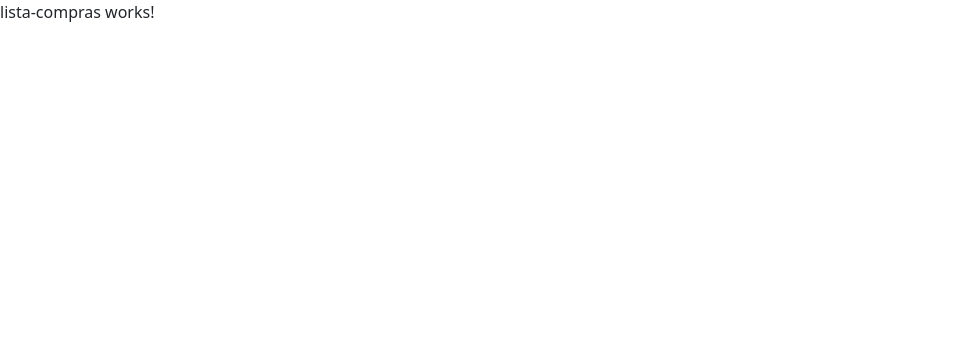
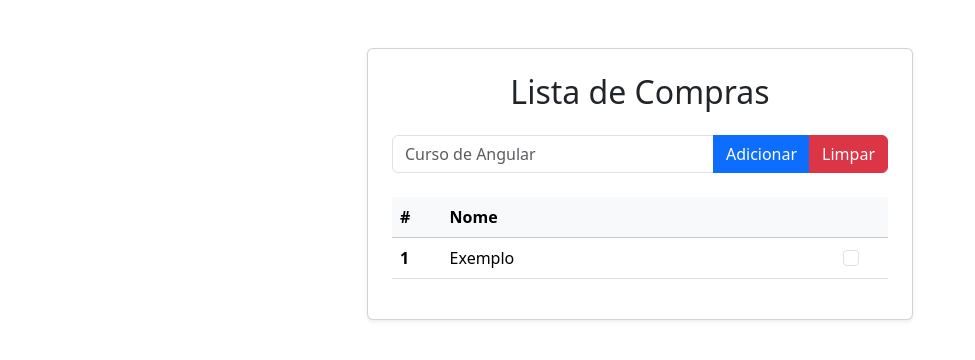
Before and after one commit to josecampelo/lista-compras-angular, an Angular app: page / in a window 1280 px wide. Shown: the top 360 px of the page, without its empty margins (0-975 px from the left). Built offline with nearby package versions, Linux system fonts and the light colour scheme.

Commit message:
style: criação da interface da lista de compras com bootstrap

```diff
--- a/src/app/lista-compras/lista-compras.component.html
+++ b/src/app/lista-compras/lista-compras.component.html
@@ -1 +1,39 @@
-<p>lista-compras works!</p>
+<div class="container mt-5">
+    <div class="row justify-content-center">
+        <div class="col-md-8 col-lg-6">
+            <div class="card shadow-sm">
+                <div class="card-body p-4">
+                    <h2 class="card-title text-center mb-4">Lista de Compras</h2>
+
+                    <form class="mb-4">
+                        <div class="input-group">
+                            <input class="form-control" type="text" placeholder="Curso de Angular">
+
+                            <button class="btn btn-primary" type="submit">Adicionar</button>
+                            <button class="btn btn-danger" type="button">Limpar</button>
+                        </div>
+                    </form>
+
+                    <table class="table table-hover align-middle">
+                        <thead class="table-light">
+                            <tr>
+                                <th scope="col" style="width: 10%">#</th>
+                                <th scope="col">Nome</th>
+                                <th scope="col" class="text-center" style="width: 15%"></th>
+                            </tr>
+                        </thead>
+                        <tbody>
+                            <tr>
+                                <th scope="row">1</th>
+                                <td>Exemplo</td>
+                                <td class="text-center">
+                                    <input class="form-check-input" type="checkbox">
+                                </td>
+                            </tr>
+                        </tbody>
+                    </table>
+                </div>
+            </div>
+        </div>
+    </div>
+</div>
```
